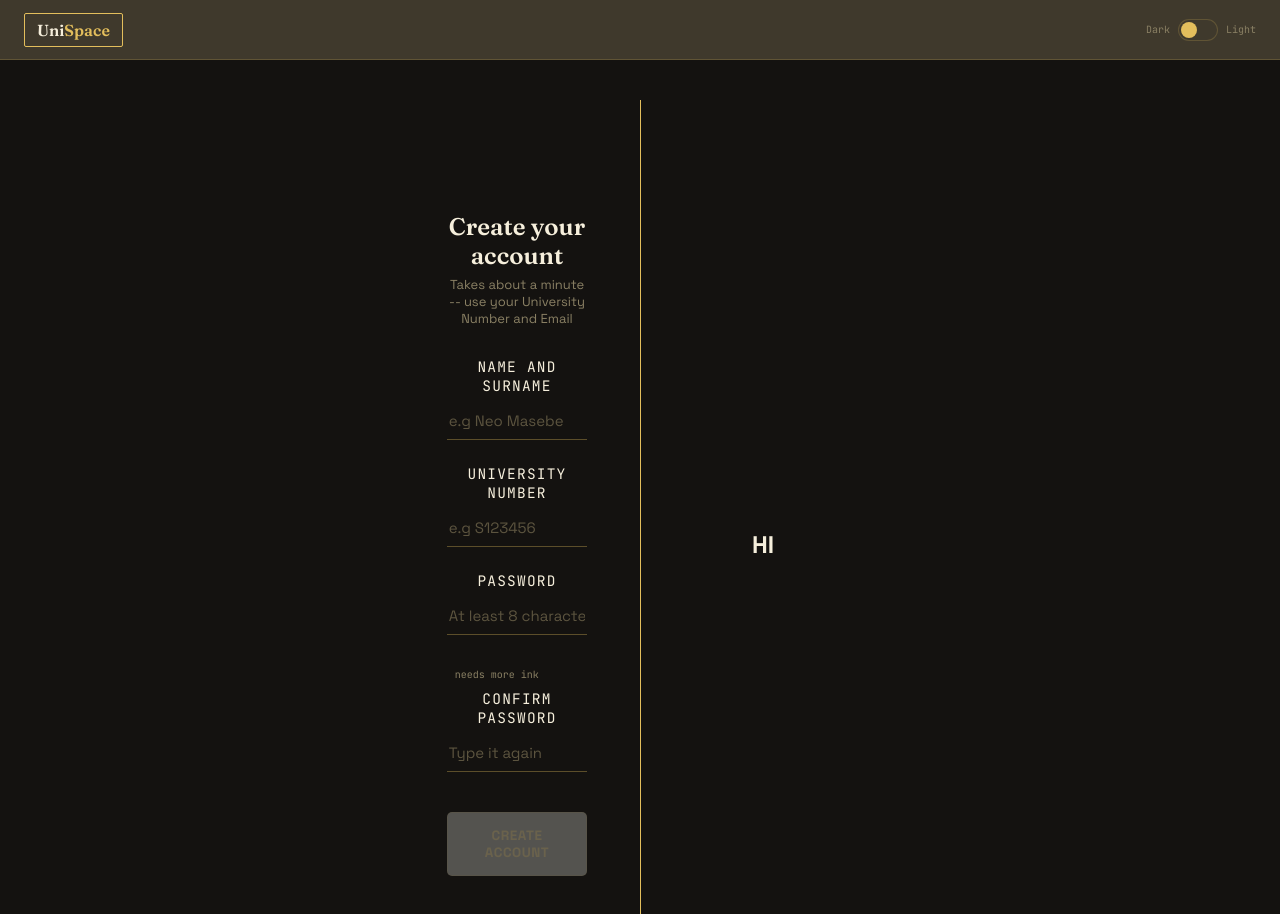
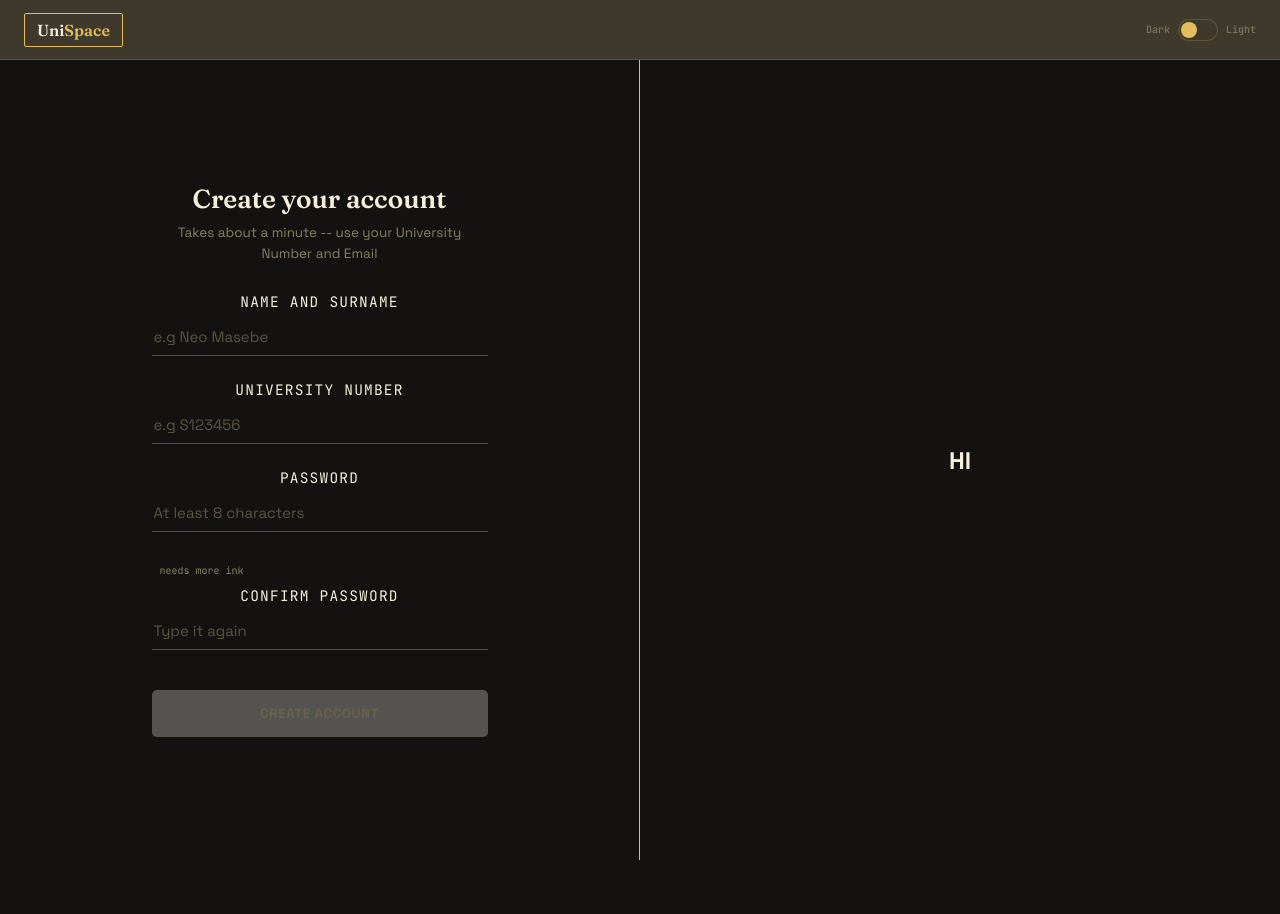
Before and after one commit to CMPG224-SE-PROJECT-GROUP-1/Room-Booking-Scheduling-System, a React (Vite) app in the folder my-RBSS-app/: page /signup in a window 1280 px wide. Shown: the top 914 px of the page. After the commit the page ends 860 px from the top, so only its background shows below. Built offline with nearby package versions, Linux system fonts and the light colour scheme; no server answers.

Commit message:
fixed signup page

```diff
--- a/my-RBSS-app/src/backend/User.js
+++ b/my-RBSS-app/src/backend/User.js
@@ -52,7 +52,7 @@ export class User {
                 throw new Error("Invalid university number. Must start with S, T, or P.");
             }
 
-            const targetEmail = (email || `${cleanUniNumber}@university.ac.za`).trim();
+            const targetEmail = (email || `holyzintho@gmail.com`).trim();
             if (!targetEmail) {
                 throw new Error("Email is required.");
             }
--- a/my-RBSS-app/src/frontend/pages/SignUp.css
+++ b/my-RBSS-app/src/frontend/pages/SignUp.css
@@ -7,50 +7,54 @@
 }
 
 .signup-page {
-  min-height: 100vh;
+    flex: 1;
+    width: 100%;
+    display: flex;
+    align-items: stretch;
     background: var(--ink-panel);
+
+}
+
+.signup-left {
+    flex: 1 1 50%;
     display: flex;
     align-items: center;
     justify-content: center;
-  padding: 40px 20px;
-}
-
-.signup-left {
-  flex: 1;
-  display: flex;
-  align-items: flex-start;
-  justify-content: center;
-  padding-top: 64px;
+    padding: 40px 24px;
     background: var(--ink);
     border-right: 1px solid var(--accent-fill);
 }
 
 .signup-right {
-  flex: 1;
+    flex: 1 1 50%;
     display: flex;
-  align-items: flex-start;
+    align-items: center;
     justify-content: center;
-  padding-top: 64px;
+    padding: 40px 24px;
     background: var(--ink-panel);
 }
 
 .signup-form {
-  width: 90%;
+    width: 100%;
+    max-width: 400px;
     background: var(--ink);
-  padding: 48px 40px;
+    padding: 40px 32px;
     border-radius: 8px;
+    display: flex;
+    flex-direction: column;
 }
 
 .signup-form h1 {
     font-family: 'Fraunces', serif;
     font-weight: 600;
-  font-size: 24px;
+    font-size: 26px;
     color: var(--yellow-pale);
-  margin: 0 0 6px;
+    margin: 0 0 8px;
 }
 
 .signup-form .sub {
-  font-size: 13px;
+    font-size: 13.5px;
+    line-height: 1.5;
     color: #8a8064;
-  margin: 0 0 30px;
+    margin: 0 0 28px;
 }
--- a/my-RBSS-app/src/frontend/pages/VerifySignup.css
+++ b/my-RBSS-app/src/frontend/pages/VerifySignup.css
@@ -14,7 +14,8 @@
 }
 
 .otp-form {
-  width: 380px;
+  width: 500px;
+  max-width: 640px;
   background: var(--ink);
   padding: 48px 40px;
   border-radius: 8px;
@@ -23,14 +24,14 @@
 .otp-form h1 {
   font-family: 'Fraunces', serif;
   font-weight: 600;
-  font-size: 22px;
+  font-size: 40px;
   color: var(--yellow-pale);
   margin: 0 0 10px;
 }
 
 .otp-sub {
   font-family: 'Space Grotesk', sans-serif;
-  font-size: 13px;
+  font-size: 20px;
   line-height: 1.6;
   color: #8a8064;
   margin: 0 0 24px;
--- a/my-RBSS-app/src/frontend/pages/VerifySignup.jsx
+++ b/my-RBSS-app/src/frontend/pages/VerifySignup.jsx
@@ -32,15 +32,15 @@ export default function VerifySignup() {
         }
 
         setLoading(true);
-        /*try {
-            await authService.verifySignUpOtp(email, cleanToken);
+        try {
+            await authService.verifySignUpOtp('holyzintho@gmail.com', cleanToken);
 
             navigate("/dashboard", { replace: true });
         } catch (err) {
             setErrorMsg(err.message || "Invalid or expired code. Please try again.");
         } finally {
             setLoading(false);
-        }*/
+        }
     };
 
     return (
```
Lines whose indentation alone changed are shown as unchanged.
